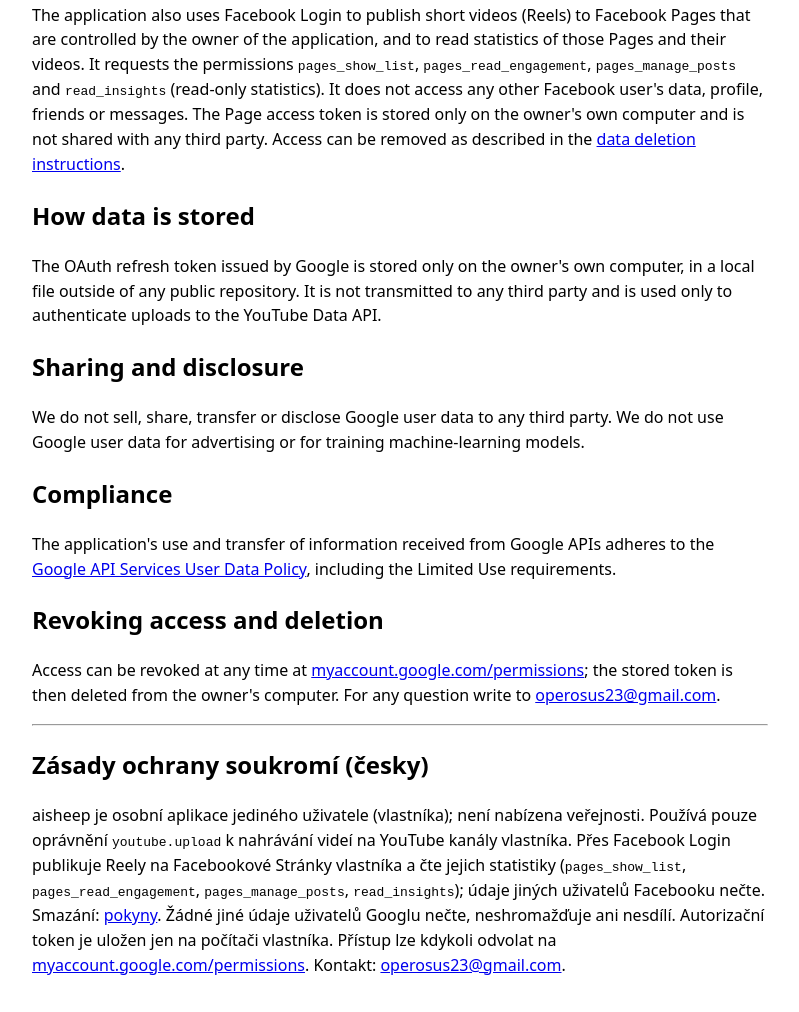
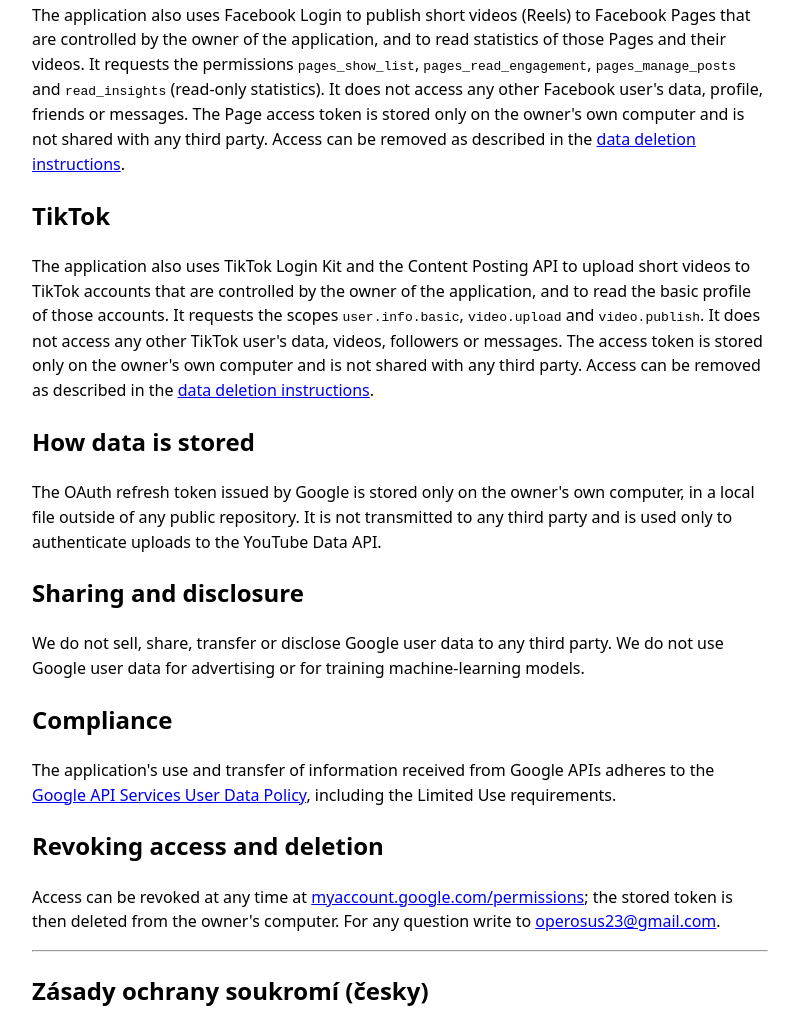
Before and after one commit to michalrimal-spec/aisheep-info, a plain HTML site: page privacy.html in a window 1280 px wide. Shown: the part 571-1583 px from the top of the page, without its empty margins (240-1039 px from the left). Drawn offline with Linux system fonts and the light colour scheme.

Commit message:
TikTok: privacy.html
Co-Authored-By: Claude Sonnet 5.5 <noreply@anthropic.com>

```diff
--- a/privacy.html
+++ b/privacy.html
@@ -32,6 +32,15 @@ data, profile, friends or messages. The Page access token is stored only on the
 computer and is not shared with any third party. Access can be removed as described in the
 <a href="deletion.html">data deletion instructions</a>.</p>
 
+<h2>TikTok</h2>
+<p>The application also uses TikTok Login Kit and the Content Posting API to upload short videos
+to TikTok accounts that are controlled by the owner of the application, and to read the basic
+profile of those accounts. It requests the scopes <code>user.info.basic</code>,
+<code>video.upload</code> and <code>video.publish</code>. It does not access any other TikTok
+user's data, videos, followers or messages. The access token is stored only on the owner's own
+computer and is not shared with any third party. Access can be removed as described in the
+<a href="deletion.html">data deletion instructions</a>.</p>
+
 <h2>How data is stored</h2>
 <p>The OAuth refresh token issued by Google is stored only on the owner's own computer, in a
 local file outside of any public repository. It is not transmitted to any third party and is
@@ -59,6 +68,7 @@ Používá pouze oprávnění <code>youtube.upload</code> k nahrávání videí
 Přes Facebook Login publikuje Reely na Facebookové Stránky vlastníka a čte jejich statistiky
 (<code>pages_show_list</code>, <code>pages_read_engagement</code>, <code>pages_manage_posts</code>,
 <code>read_insights</code>); údaje jiných uživatelů Facebooku nečte.
+Přes TikTok Login Kit a Content Posting API nahrává videa na TikTokové účty vlastníka a čte jejich základní profil (<code>user.info.basic</code>, <code>video.upload</code>, <code>video.publish</code>); údaje jiných uživatelů TikToku nečte.
 Smazání: <a href="deletion.html">pokyny</a>.
 Žádné jiné údaje uživatelů Googlu nečte, neshromažďuje ani nesdílí. Autorizační token je uložen jen
 na počítači vlastníka. Přístup lze kdykoli odvolat na
```
